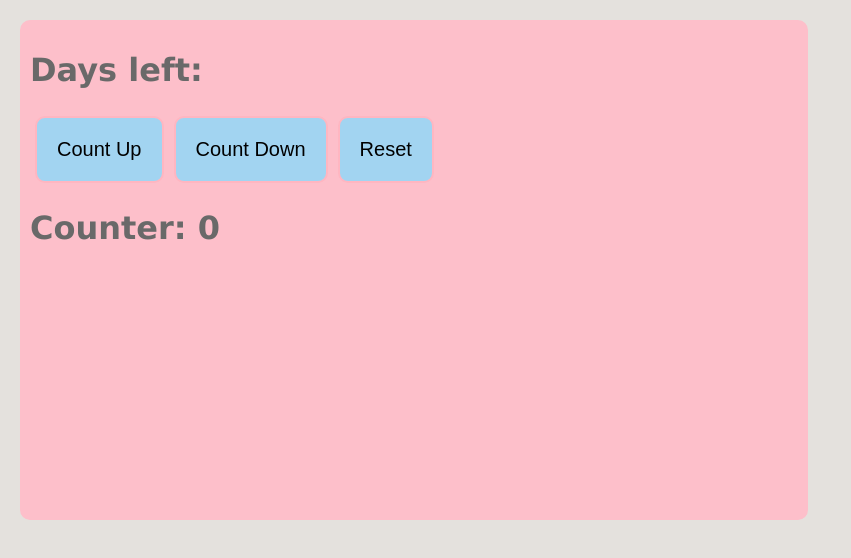
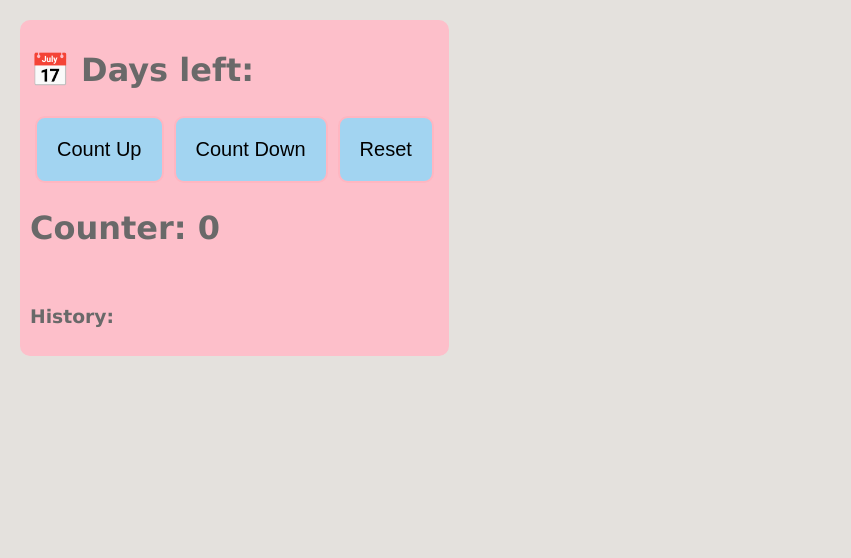
Before and after one commit to xani-dev/DailyCode, a React (Create React App) app in the folder May15th/test-app/: page / in a window 1280 px wide. Shown: the top 558 px of the page, without its empty margins (0-851 px from the left). Built offline with nearby package versions, Linux system fonts and the light colour scheme.

Commit message:
Adding History

```diff
--- a/May15th/test-app/src/App.css
+++ b/May15th/test-app/src/App.css
@@ -1,15 +1,15 @@
 body {
 	margin: 0px;
 	padding: 0px;
-  background-color:rgb(228, 225, 221);
-  font-family:Verdana, Geneva, Tahoma, sans-serif ;
+	background-color: rgb(228, 225, 221);
+	font-family: Verdana, Geneva, Tahoma, sans-serif;
 }
 
 .App {
 	background-color: rgb(253, 191, 202);
 	display: block;
-  width: 60vw;
-  height: 60vh;
+	width: fit-content;
+	height: fit-content;
 	border-radius: 10px;
 	margin: 20px;
 	padding: 10px;
@@ -19,11 +19,15 @@ h1 {
 	color: dimgrey;
 }
 
+h3 {
+	color: dimgrey;
+}
+
 button {
 	background-color: rgb(162, 212, 241);
 	font-size: 20px;
 	padding: 20px;
 	border-radius: 10px;
 	border: 2px solid lightpink;
-  margin: 5px
+	margin: 5px;
 }
--- a/May15th/test-app/src/App.js
+++ b/May15th/test-app/src/App.js
@@ -5,25 +5,35 @@ import { Message } from './Message';
 
 function App() {
 	let [counter, setCounter] = useState(0);
+	let [history, setHistory] = useState([]);
 
 	const onHandleClick = (direction) => {
+		history.push(direction);
+		setHistory([...history]);
+
+		console.log(history)
+
 		if (direction === 'Up') {
 			setCounter(++counter);
 		} else if (direction === 'Down') {
 			setCounter(--counter);
 		} else {
 			setCounter((counter = 0));
+			setHistory([])
 		}
 		console.log(direction);
 	};
 
 	return (
 		<div className='App'>
-			<Message text='Days left: ' />
+			<Message text='📅 Days left: ' />
 
+			{/* Passing onClicked to children buttons on the Clicker.js */}
 			<Clicker onClicked={onHandleClick} />
 
 			<h1>Counter: {counter}</h1>
+			<br />
+			<h3>History: {history}</h3>
 		</div>
 	);
 }
--- a/May15th/test-app/src/Clicker.js
+++ b/May15th/test-app/src/Clicker.js
@@ -3,6 +3,7 @@ import React from 'react';
 export const Clicker = ({ onClicked }) => {
 	return (
 		<div>
+			{/* Children receiving onClicked from parent component */}
 			<button
 				onClick={() => {
 					onClicked('Up');
```
Lines whose indentation alone changed are shown as unchanged.
